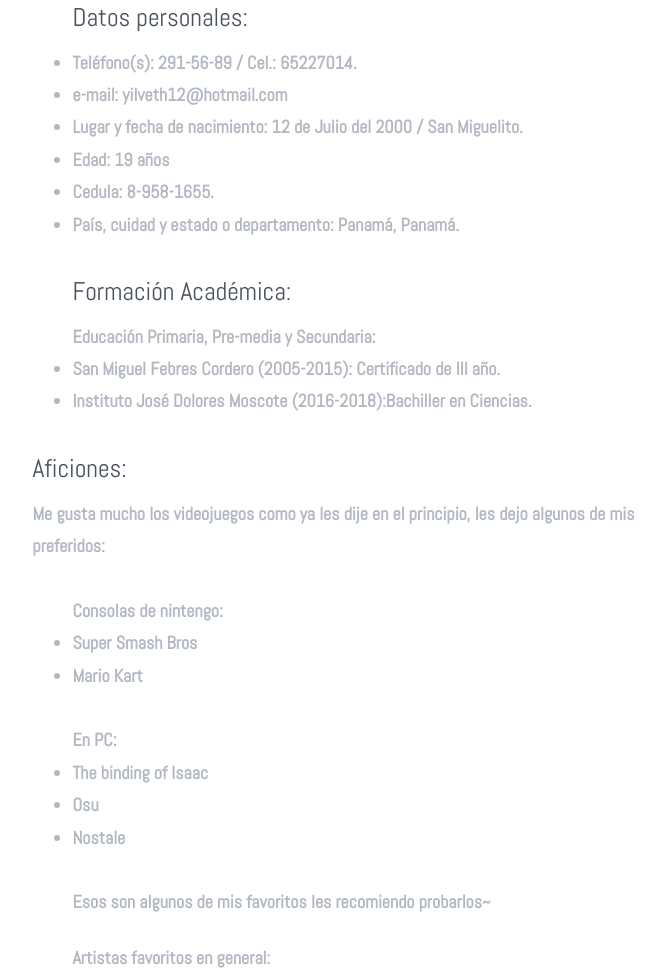
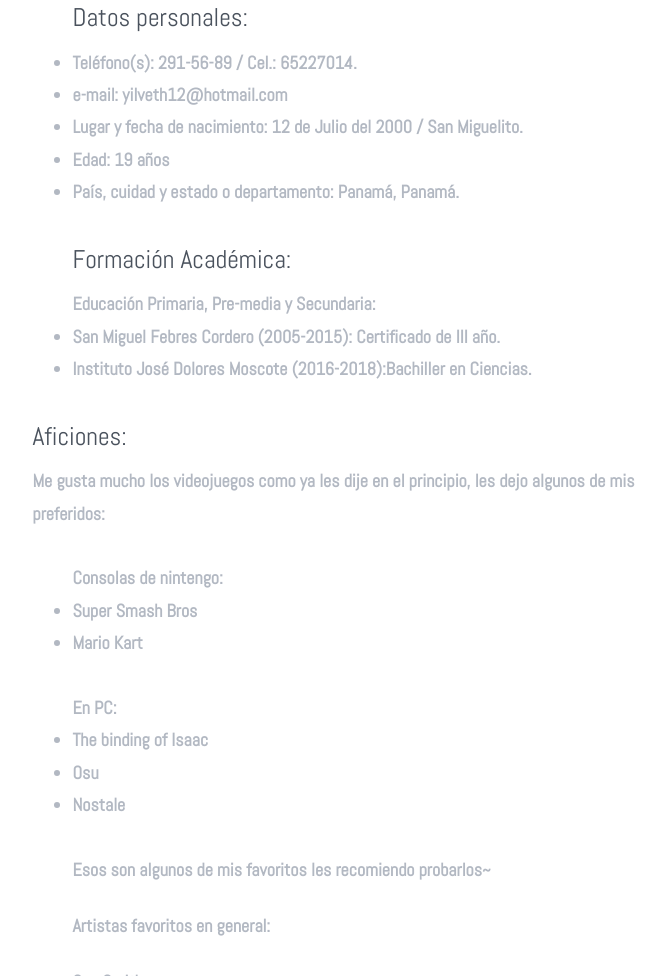
Before and after one commit to YilvethJ/Mi_Semestral, a website: page about.html in a window 1280 px wide. Shown: the part 1255-2231 px from the top of the page, without its empty margins (525-1190 px from the left). Drawn offline with Linux system fonts and the light colour scheme; files whose address does not match are found by name.

Commit message:
Update about.html

```diff
--- a/about.html
+++ b/about.html
@@ -69,11 +69,10 @@
 
 <ul><strong>
   <h2>Datos personales:</h2>
-  <li>Teléfono(s): 291-56-89      /    Cel.:    65227014.</li>
+  <li>Teléfono(s): 291-56-89 /  Cel.: 65227014.</li>
   <li>e-mail: yilveth12@hotmail.com </li>
   <li>Lugar y fecha de nacimiento: 12 de Julio del 2000 / San Miguelito.</li>
   <li>Edad: 19 años</li>
-  <li>Cedula: 8-958-1655.</li>
   <li>País, cuidad y estado o departamento: Panamá, Panamá.</li></strong></ul>
   <ul><strong>
   <p><h2>Formación  Académica:</h2>
```
